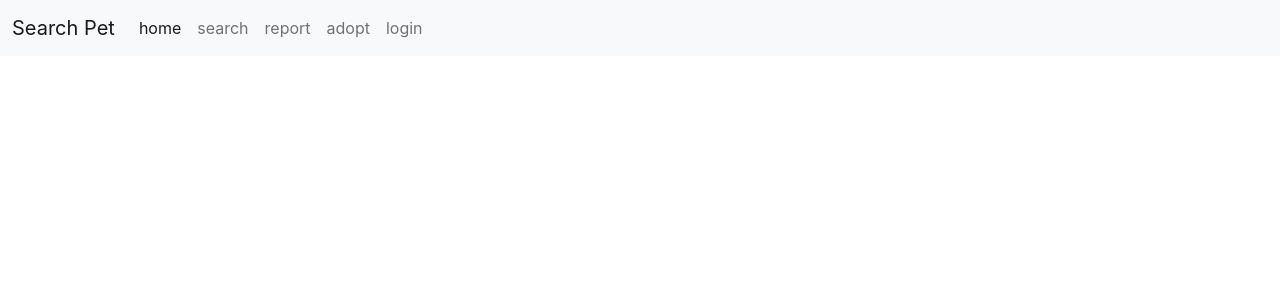
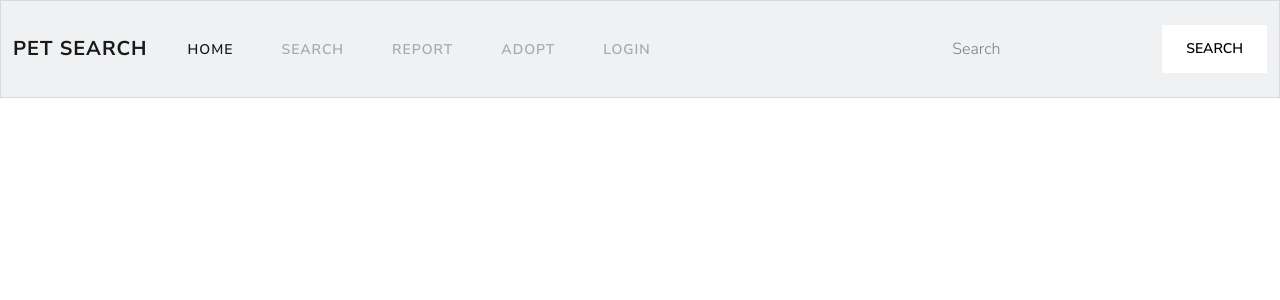
Before and after one commit to juanMolina14/c6-32-m-jquery-node, a React (Create React App) app in the folder frontend/: page /adopt in a window 1280 px wide. Shown: the top 300 px of the page. Built offline with nearby package versions, Linux system fonts and the light colour scheme.

Commit message:
navBar y ruteo + home

```diff
--- a/frontend/public/index.html
+++ b/frontend/public/index.html
@@ -6,14 +6,12 @@
   <meta http-equiv="X-UA-Compatible" content="IE=edge">
   <meta name="viewport" content="width=device-width, initial-scale=1.0">
 
-  <link href="https://cdn.jsdelivr.net/npm/bootstrap@5.2.0/dist/css/bootstrap.min.css" rel="stylesheet"
-    integrity="sha384-gH2yIJqKdNHPEq0n4Mqa/HGKIhSkIHeL5AyhkYV8i59U5AR6csBvApHHNl/vI1Bx" crossorigin="anonymous">
   <title>Document</title>
 </head>
 
 <body>
   <div id="root"></div>
-  <script src="https://cdn.jsdelivr.net/npm/bootstrap@5.2.0/dist/js/bootstrap.bundle.min.js" integrity="sha384-A3rJD856KowSb7dwlZdYEkO39Gagi7vIsF0jrRAoQmDKKtQBHUuLZ9AsSv4jD4Xa" crossorigin="anonymous"></script>
+
 </body>
 
 </html>
--- a/frontend/src/App.js
+++ b/frontend/src/App.js
@@ -1,7 +1,8 @@
 // import logo from './logo.svg';
 import './App.css';
 import React from 'react';
-import {BrowserRouter, Routes, Route} from 'react-router-dom';
+import { Navigate } from 'react-router-dom';
+import { BrowserRouter, Routes, Route } from 'react-router-dom';
 import Navbar from './components/navbar/Navbar';
 import Home from './components/Home/Home';
 
@@ -9,10 +10,11 @@ function App() {
   return (
     <BrowserRouter>
       <Routes>
+        <Route path='/' element={<Navigate to="/home" />}
+         />
         <Route
           path="/home"
           element={<Home />}
-
         />
         <Route
           path="/search"
--- a/frontend/src/components/Home/Home.jsx
+++ b/frontend/src/components/Home/Home.jsx
@@ -1,12 +1,15 @@
 import React from 'react'
+import CardsMascotas from '../CardsMascotas/CardsMascotas'
 import Navbar from '../navbar/Navbar'
+import Nosotros from '../Nosotros/Nosotros'
 
 
 export default function Home() {
   return (
     <div>
-    <Navbar/>
-    <h1>hola mundo</h1>
+      <Navbar />
+      <Nosotros/>
+      <CardsMascotas/>
     </div>
   )
 }
--- a/frontend/src/components/navbar/Navbar.js
+++ b/frontend/src/components/navbar/Navbar.js
@@ -1,5 +1,6 @@
 import React from "react";
 import './Navbar.css';
+import "bootswatch/dist/lux/bootstrap.min.css";
 
 
 export default function Navbar() {
@@ -7,14 +8,14 @@ export default function Navbar() {
         <>
             <nav className="navbar navbar-expand-lg navbar-light bg-light">
                 <div className="container-fluid">
-                    <a className="navbar-brand" href="#">Search Pet</a>
+                    <a className="navbar-brand" href="#"><strong>PET SEARCH</strong></a>
                     <button className="navbar-toggler" type="button" data-bs-toggle="collapse" data-bs-target="#navbarColor03" aria-controls="navbarColor03" aria-expanded="false" aria-label="Toggle navigation">
                         <span className="navbar-toggler-icon" />
                     </button>
                     <div className="collapse navbar-collapse" id="navbarColor03">
                         <ul className="navbar-nav me-auto">
                             <li className="nav-item">
-                                <a className="nav-link active" href="/home">home
+                                <a className="nav-link active" href="/">home
                                     <span className="visually-hidden">(current)</span>
                                 </a>
                             </li>
@@ -31,6 +32,10 @@ export default function Navbar() {
                                 <a className="nav-link" href="/login">login</a>
                             </li>
                         </ul>
+                        <form class="d-flex">
+                            <input class="form-control me-sm-2" type="text" placeholder="Search"/>
+                                <button class="btn btn-secondary my-2 my-sm-0" type="submit">Search</button>
+                        </form>
                     </div>
                 </div>
             </nav>
```
